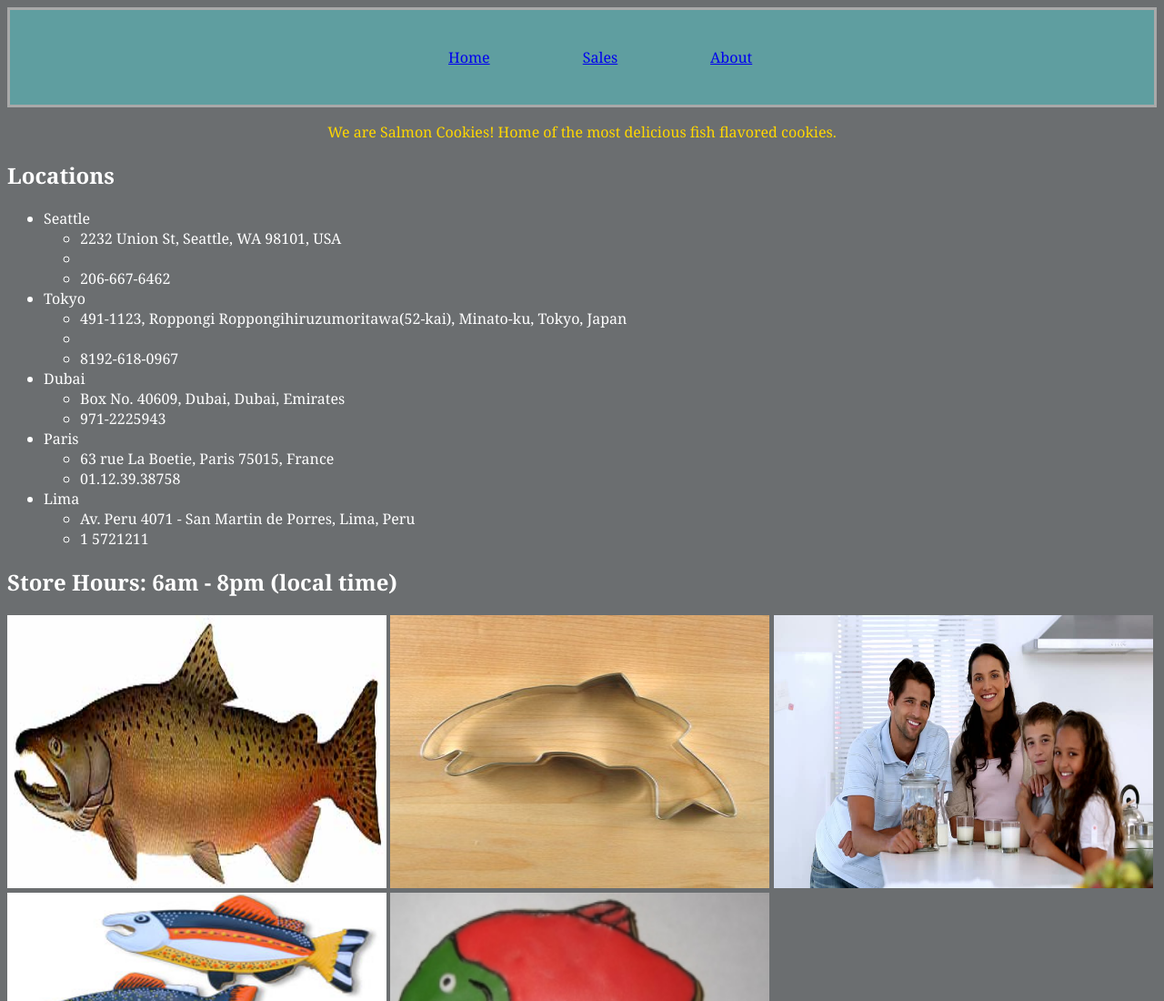
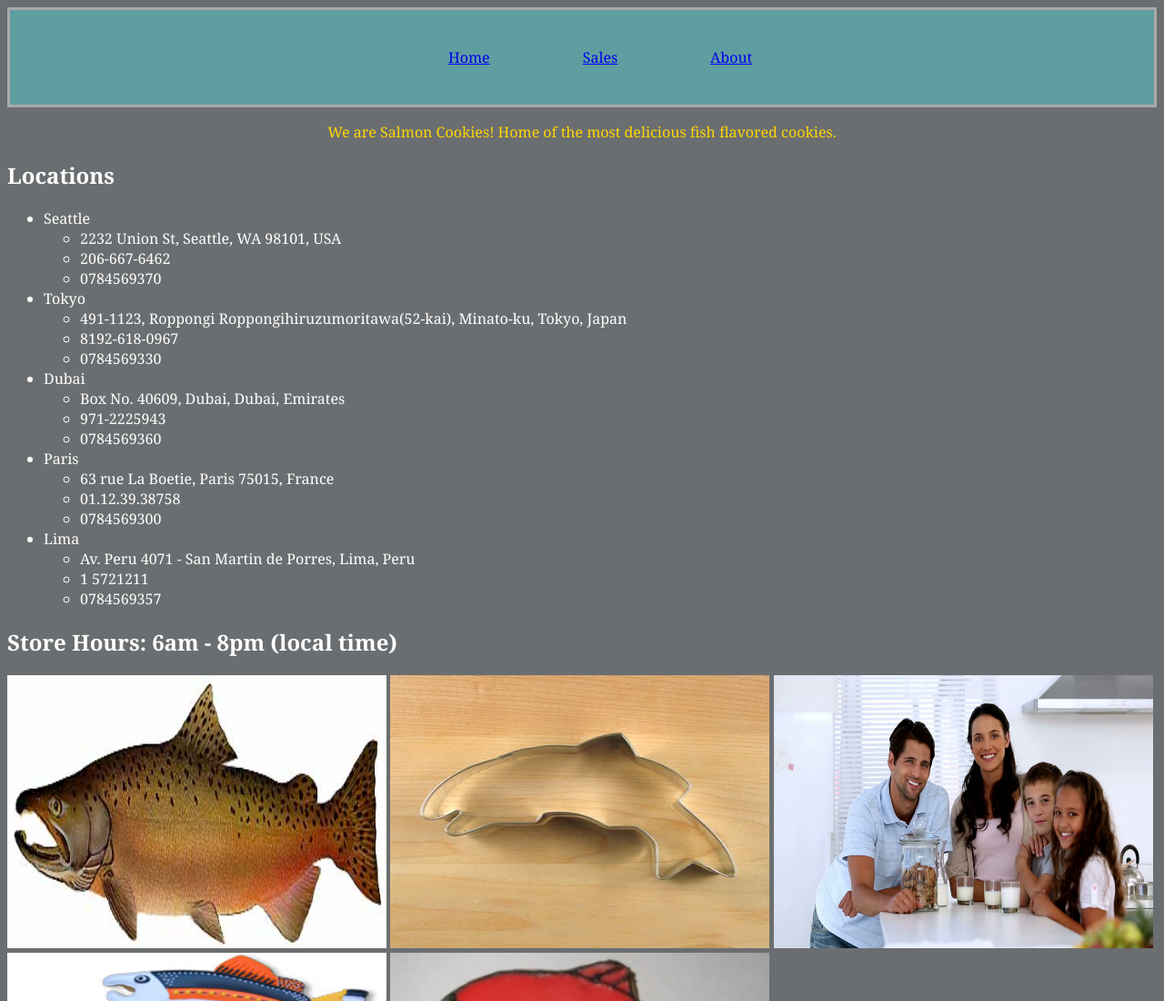
Before and after one commit to Ayhamazraq/Salmon-Cookies-project, a plain HTML site: page index.html in a window 1280 px wide. Shown: the top 1100 px of the page at 91% size. Drawn offline with Linux system fonts and the light colour scheme.

Commit message:
add new CHANGE

```diff
--- a/index.html
+++ b/index.html
@@ -32,32 +32,37 @@
                 <ul>
                     <li class="city-names">Seattle
                         <ul>
-                            <li>2232 Union St, Seattle, WA 98101, USA<li>
+                            <li>2232 Union St, Seattle, WA 98101, USA</li>
                             <li>206-667-6462</li>
+                            <li>0784569370</li>
                         </ul>
                     </li>
                     <li class="city-names">Tokyo
                         <ul>
-                            <li>491-1123, Roppongi Roppongihiruzumoritawa(52-kai), Minato-ku, Tokyo, Japan<li>
+                            <li>491-1123, Roppongi Roppongihiruzumoritawa(52-kai), Minato-ku, Tokyo, Japan</li>
                             <li>8192-618-0967</li>
+                            <li>0784569330</li>
                         </ul>
                     </li>
                     <li class="city-names">Dubai
                         <ul>
                             <li>Box No. 40609, Dubai, Dubai, Emirates</li>
                             <li>971-2225943</li>
+                            <li>0784569360</li>
                         </ul>
                     </li>
                     <li class="city-names">Paris
                         <ul>
                             <li>63 rue La Boetie, Paris 75015, France</li>
                             <li>01.12.39.38758</li>
+                            <li>0784569300</li>
                         </ul>
                     </li>
                     <li class="city-names">Lima
                         <ul>
                             <li>Av. Peru 4071 - San Martin de Porres, Lima, Peru</li>
                             <li>1 5721211</li>
+                            <li>0784569357</li>
                         </ul>
                     </li>
                 </ul>
```
